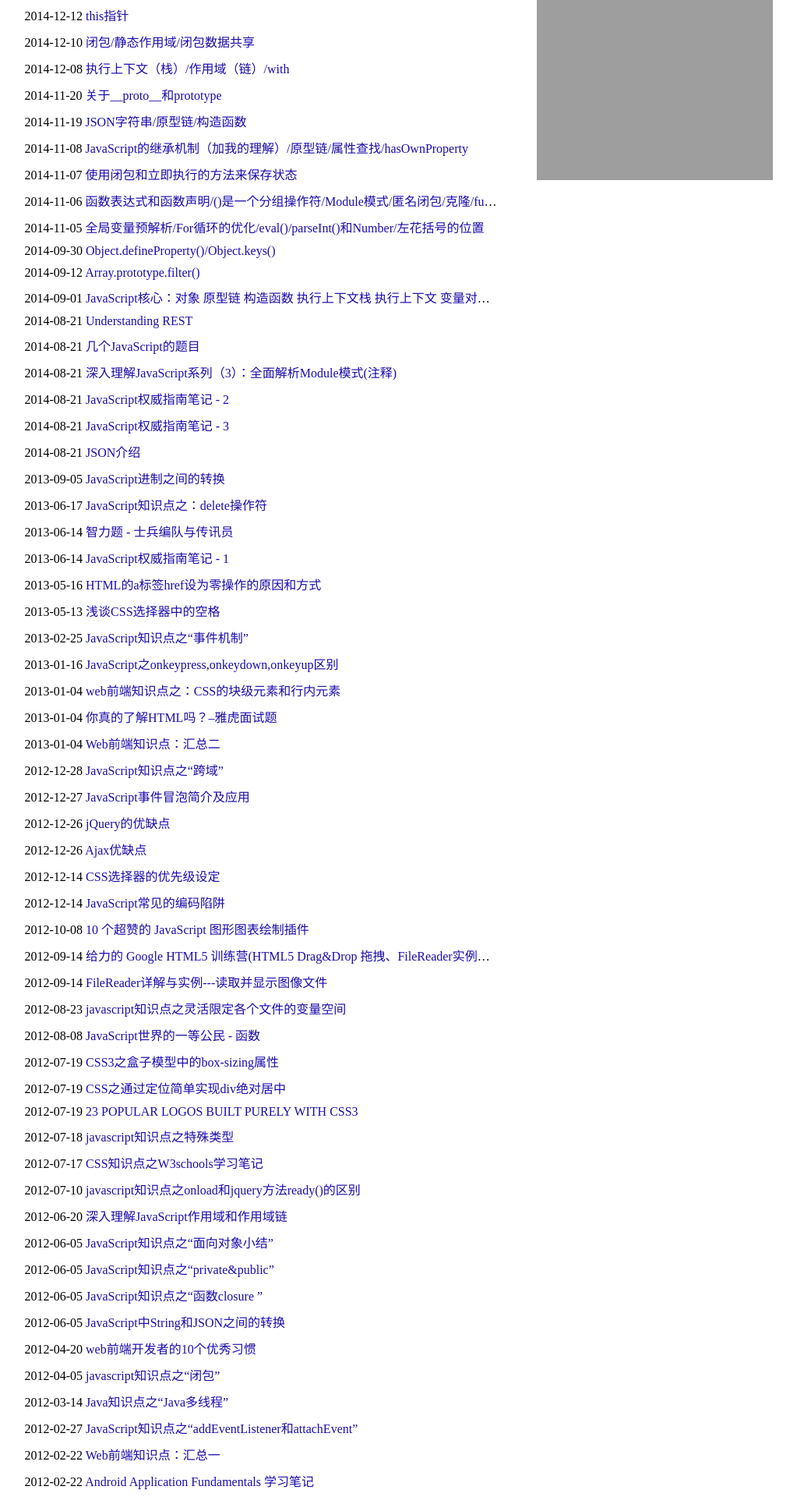
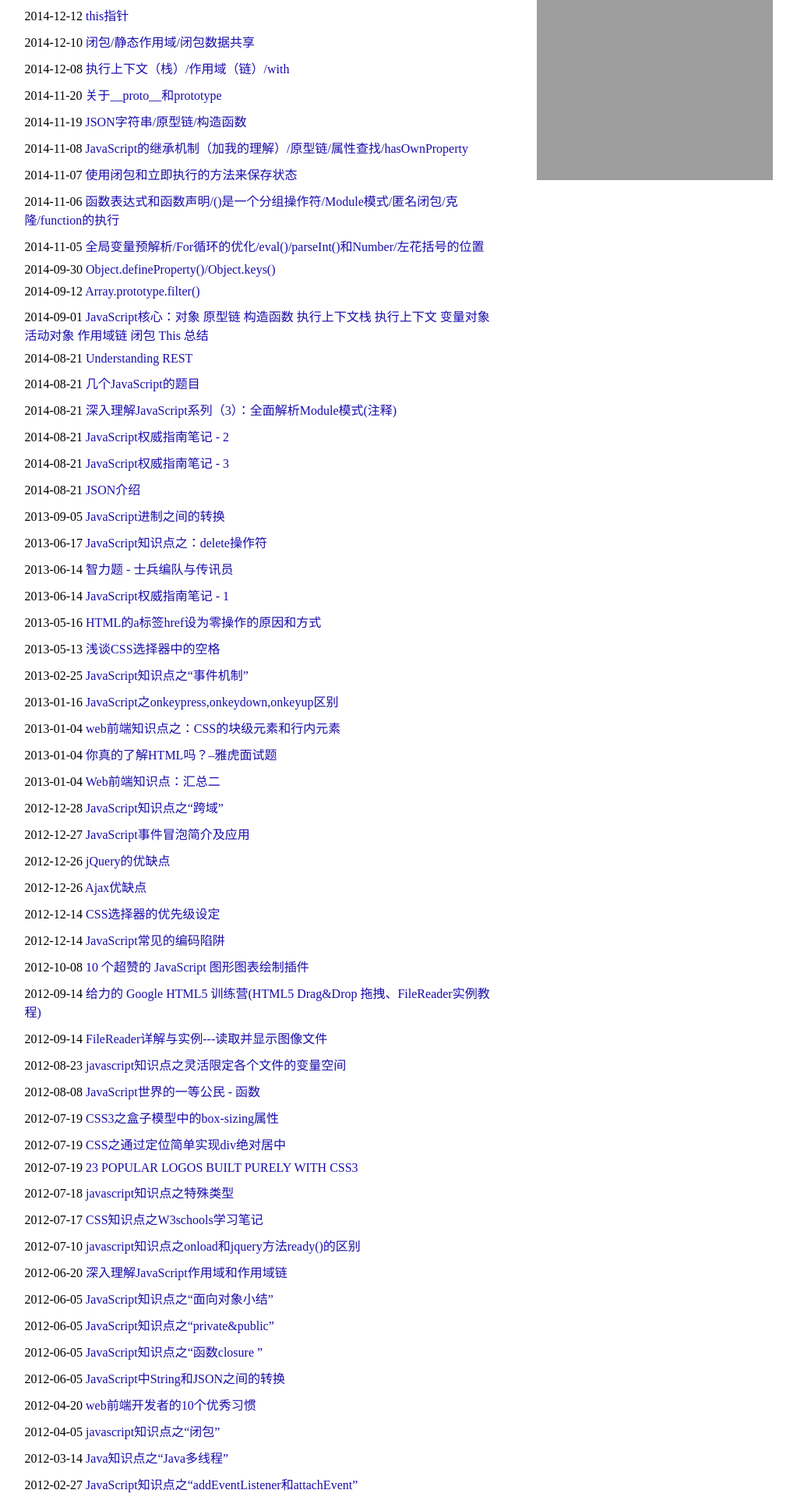
Before and after one commit to chaotyler/chaotyler.github.io, a Jekyll site: the page built from home.html, in a window 1280 px wide. Shown: the part 703-2623 px from the top of the page at 78% size, without its empty margins (103-1126 px from the left). Built offline with Jekyll 4.4.1, drawn with Linux system fonts in a browser that asks for light colours; Markdown is read by kramdown in place of the engine named in the settings; grey boxes are pictures that could not be loaded.

Commit message:
更改博客样式

```diff
--- a/_layouts/page.html
+++ b/_layouts/page.html
@@ -11,7 +11,8 @@
   <div class="main-title">CHAOTYLER</div>
   <div class="main-con">
     <ul class="blog-list">
-      <!-- {{ content }} -->
+      {{ content }}
+        <!--
         <li class="blog-item"><span class="time">2015-12-24</span> <a class="title" href="/2015/12/24/1.html">一张图片搞定开源协议的选择</a></li>
 
         <li class="blog-item"><span class="time">2015-07-15</span> <a class="title" href="/2015/07/15/1.html">［翻译］深入理解ES6之：Generator</a></li>
@@ -183,7 +184,7 @@
         <li class="blog-item"><span class="time">2011-12-09</span> <a class="title" href="/2011/12/09/1.html">Java知识点之“读取本地图片并生成新的图片(裁剪或缩放)”</a></li>
 
         <li class="blog-item"><span class="time">2011-12-05</span> <a class="title" href="/2011/12/05/1.html">javascript数据(对象字符串等)转换成json数据的javascript扩展包的使用</a></li>
-
+        -->
     </ul>
     <div class="right-info">
       <p>
--- a/css/page.css
+++ b/css/page.css
@@ -38,9 +38,6 @@
 .blog-item {
   margin: 10px 0;
   width: 100%;
-  overflow: hidden;
-  text-overflow: ellipsis;
-  white-space: nowrap;
 }
 .blog-item > .title {
   color: #1a0dab;
@@ -48,11 +45,6 @@
 }
 .blog-item > .title:hover {
   color: #CC0000;
-}
-@media (max-width: 767px) {
-  .blog-item > .time {
-    display: none;
-  }
 }
 .right-info {
   float: left;
```
Also changed, not shown: css/page.less (+3 -6 lines).
